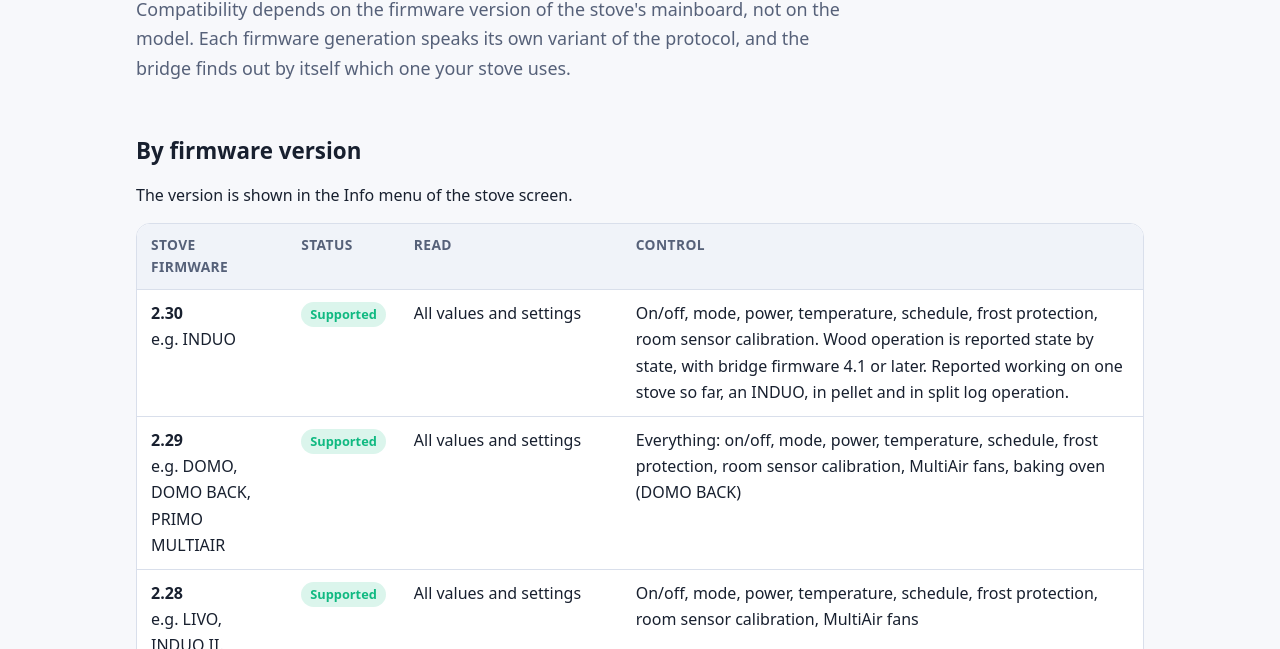
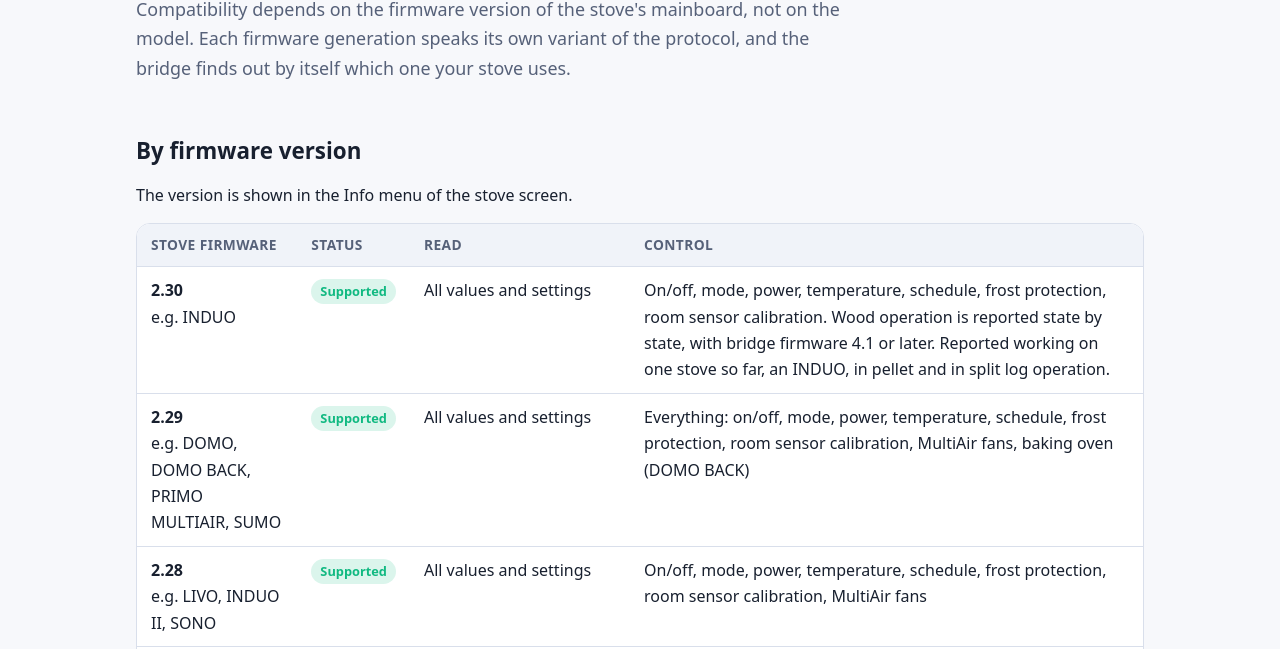
Before and after one commit to openfirenet/openfirenet.github.io, a plain HTML site: page compatibility.html in a window 1280 px wide. Shown: the part 151-800 px from the top of the page. Drawn offline with Linux system fonts and the light colour scheme.

Commit message:
docs: add the SUMO on firmware 2.29 to the compatibility table (#145)

```diff
--- a/compatibility.html
+++ b/compatibility.html
@@ -52,7 +52,7 @@
     <td>On/off, mode, power, temperature, schedule, frost protection, room sensor calibration. Wood operation is reported state by state, with bridge firmware 4.1 or later. Reported working on one stove so far, an INDUO, in pellet and in split log operation.</td>
   </tr>
   <tr>
-    <td><b>2.29</b><br>e.g. DOMO, DOMO BACK, PRIMO MULTIAIR</td>
+    <td><b>2.29</b><br>e.g. DOMO, DOMO BACK, PRIMO MULTIAIR, SUMO</td>
     <td><span class="badge ok">Supported</span></td>
     <td>All values and settings</td>
     <td>Everything: on/off, mode, power, temperature, schedule, frost protection, room sensor calibration, MultiAir fans, baking oven (DOMO BACK)</td>
```
Also changed, not shown: src/compatibility.html (+1 -1 lines).
